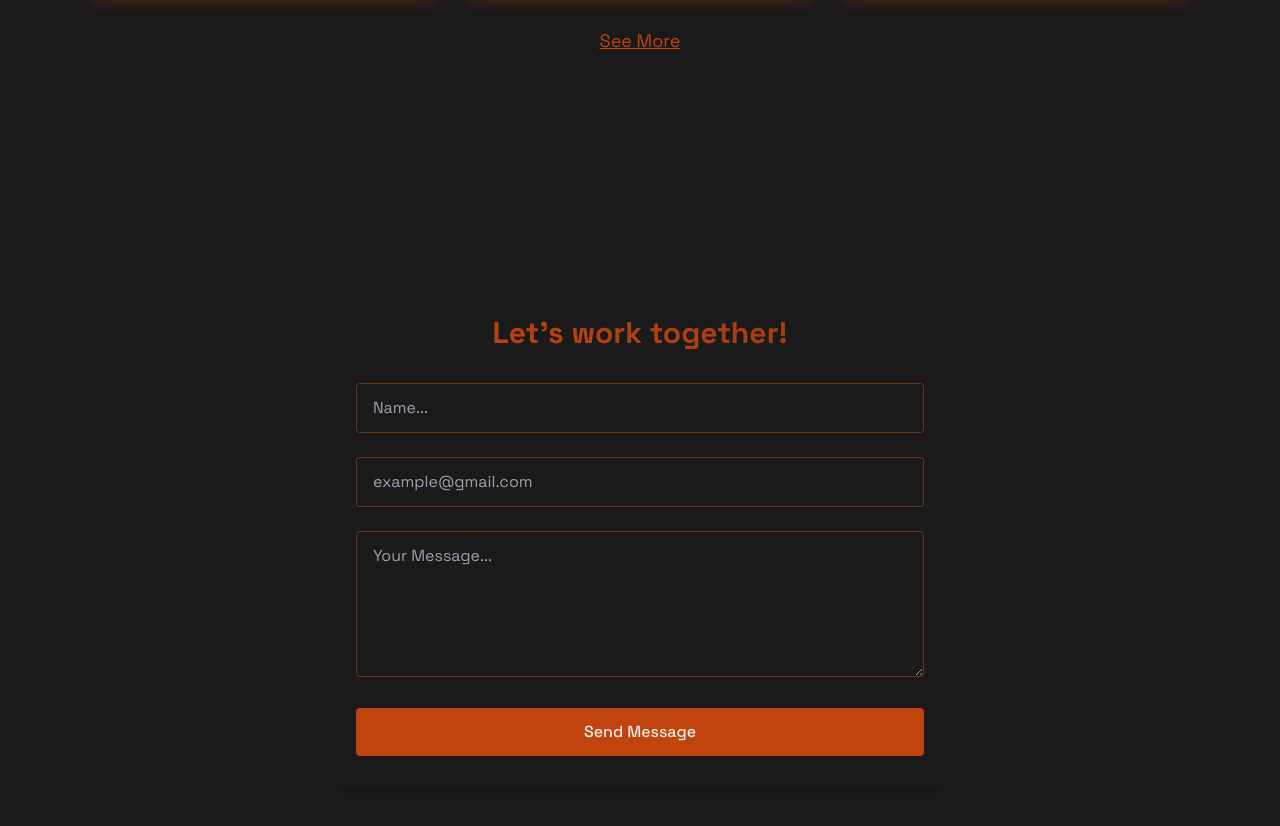
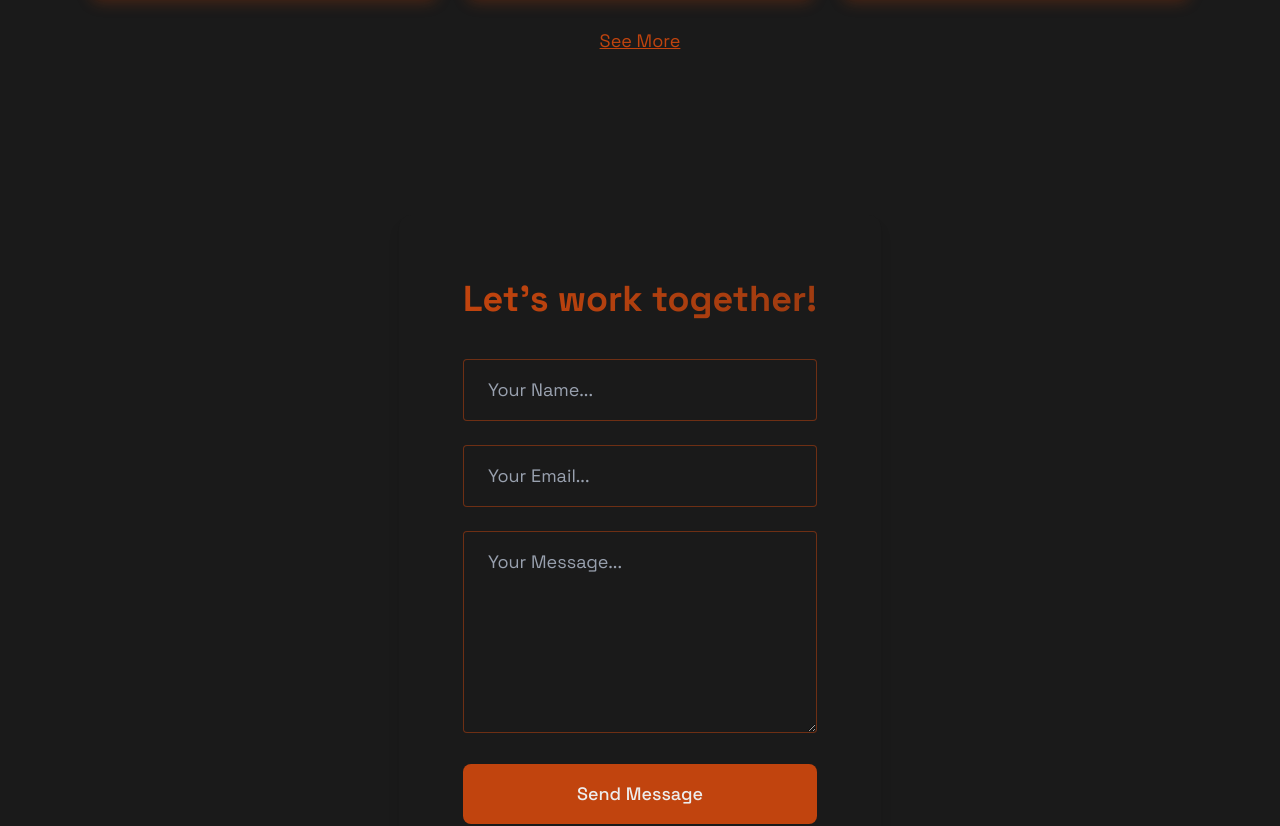
Before and after one commit to jasleorez/Leo_Portfolio, a React (Vite) app: page / in a window 1280 px wide. Shown: the part 4400-5226 px from the top of the page. Built offline with nearby package versions, Linux system fonts and the light colour scheme.

Commit message:
Updated Contact section

```diff
--- a/src/components/sections/Contact.jsx
+++ b/src/components/sections/Contact.jsx
@@ -8,7 +8,6 @@ export const Contact = () => {
     from_email: "",
     message: "",
   });
-
 
   const handleSubmit = (e) => {
     e.preventDefault();
@@ -26,7 +25,7 @@ export const Contact = () => {
         setFormData({ from_name: "", from_email: "", message: "" });
       })
       .catch((error) => {
-        console.error("EmailJS Error:",  error.text);
+        console.error("EmailJS Error:", error.text);
         alert("Oops! Something went wrong. Please try again.");
       });
   };
@@ -34,11 +33,11 @@ export const Contact = () => {
   return (
     <section
       id="contact"
-      className="min-h-screen flex items-center justify-center py-20 bg-[#1a1a1a] text-[#ededed]"
+      className="min-h-screen flex items-center justify-center py-20 px-4 bg-[#1a1a1a] text-[#ededed]"
     >
       <RevealOnScroll>
-        <div className="px-4 w-150 p-8 rounded-xl shadow-lg">
-          <h2 className="text-3xl font-bold mb-8 text-center bg-gradient-to-r from-[#c1440e] to-[#c1440e]/80 bg-clip-text text-transparent">
+        <div className="w-full max-w-4xl p-10 md:p-14 lg:p-16 bg-[#1a1a1a] rounded-xl shadow-lg">
+          <h2 className="text-4xl font-bold mb-10 text-center bg-gradient-to-r from-[#c1440e] to-[#c1440e]/80 bg-clip-text text-transparent">
             Let's work together!
           </h2>
           <form className="space-y-6" onSubmit={handleSubmit}>
@@ -49,8 +48,8 @@ export const Contact = () => {
                 name="from_name"
                 required
                 value={formData.from_name}
-                className="w-full bg-[#1a1a1a] border border-[#c1440e]/50 rounded px-4 py-3 text-[#ededed] placeholder-gray-400 transition focus:outline-none focus:border-[#c1440e] focus:bg-[#1a1a1a]/80"
-                placeholder="Name..."
+                className="w-full bg-[#1a1a1a] border border-[#c1440e]/50 rounded px-6 py-4 text-lg text-[#ededed] placeholder-gray-400 transition focus:outline-none focus:border-[#c1440e] focus:bg-[#1a1a1a]/80"
+                placeholder="Your Name..."
                 onChange={(e) =>
                   setFormData({ ...formData, from_name: e.target.value })
                 }
@@ -64,8 +63,8 @@ export const Contact = () => {
                 name="from_email"
                 required
                 value={formData.from_email}
-                className="w-full bg-[#1a1a1a] border border-[#c1440e]/50 rounded px-4 py-3 text-[#ededed] placeholder-gray-400 transition focus:outline-none focus:border-[#c1440e] focus:bg-[#1a1a1a]/80"
-                placeholder="example@gmail.com"
+                className="w-full bg-[#1a1a1a] border border-[#c1440e]/50 rounded px-6 py-4 text-lg text-[#ededed] placeholder-gray-400 transition focus:outline-none focus:border-[#c1440e] focus:bg-[#1a1a1a]/80"
+                placeholder="Your Email..."
                 onChange={(e) =>
                   setFormData({ ...formData, from_email: e.target.value })
                 }
@@ -77,9 +76,9 @@ export const Contact = () => {
                 id="message"
                 name="message"
                 required
-                rows={5}
+                rows={6}
                 value={formData.message}
-                className="w-full bg-[#1a1a1a] border border-[#c1440e]/50 rounded px-4 py-3 text-[#ededed] placeholder-gray-400 transition focus:outline-none focus:border-[#c1440e] focus:bg-[#1a1a1a]/80"
+                className="w-full bg-[#1a1a1a] border border-[#c1440e]/50 rounded px-6 py-4 text-lg text-[#ededed] placeholder-gray-400 transition focus:outline-none focus:border-[#c1440e] focus:bg-[#1a1a1a]/80"
                 placeholder="Your Message..."
                 onChange={(e) =>
                   setFormData({ ...formData, message: e.target.value })
@@ -89,7 +88,7 @@ export const Contact = () => {
 
             <button
               type="submit"
-              className="w-full bg-[#c1440e] text-[#ededed] py-3 px-6 rounded font-medium transition hover:-translate-y-0.5 hover:shadow-[0_0_15px_rgba(193,68,14,0.6)]"
+              className="w-full bg-[#c1440e] text-[#ededed] py-4 px-6 rounded-lg text-lg font-medium transition hover:-translate-y-0.5 hover:shadow-[0_0_20px_rgba(193,68,14,0.6)]"
             >
               Send Message
             </button>
```
